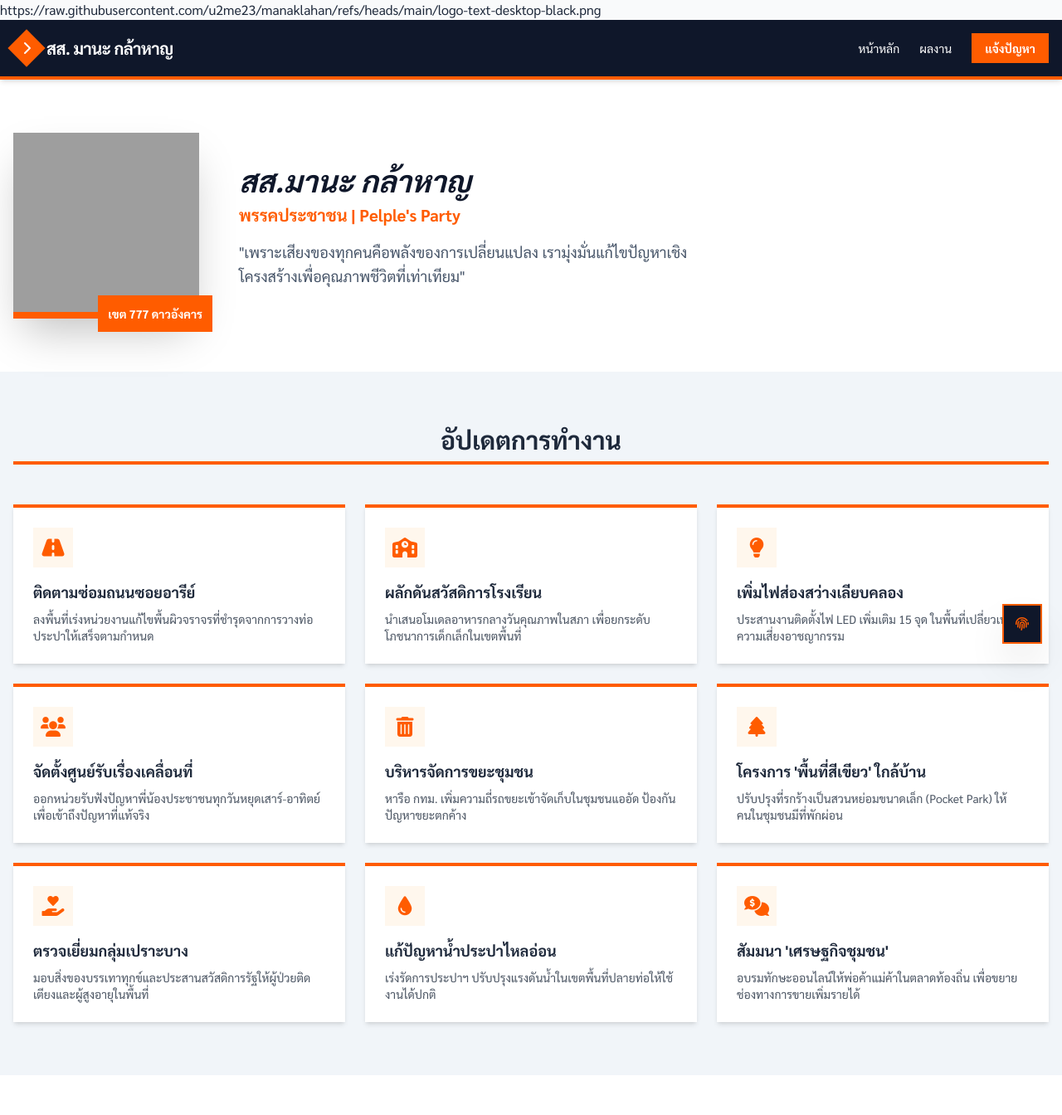
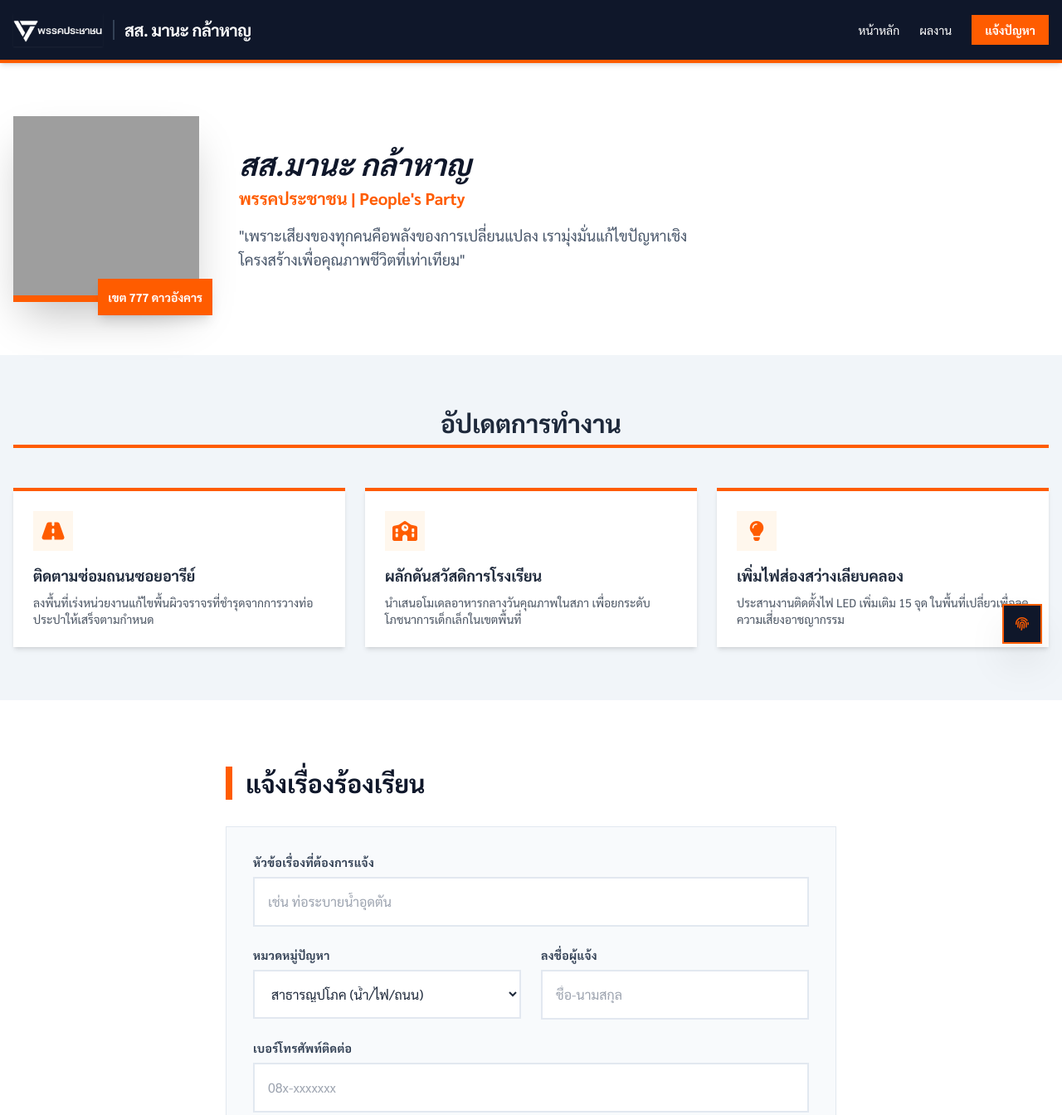
Before and after one commit to u2me23/manaklahan, a plain HTML site: page index.html in a window 1280 px wide. Shown: the top 1344 px of the page at 83% size. Drawn offline with nearby package versions, Linux system fonts and the light colour scheme; grey boxes are pictures that could not be loaded.

Commit message:
Update index.html

```diff
--- a/index.html
+++ b/index.html
@@ -1,5 +1,3 @@
-https://raw.githubusercontent.com/u2me23/manaklahan/refs/heads/main/logo-text-desktop-black.png
-
 <!DOCTYPE html>
 <html lang="th">
 <head>
@@ -23,11 +21,12 @@ https://raw.githubusercontent.com/u2me23/manaklahan/refs/heads/main/logo-text-de
     <div id="user-view">
         <nav class="bg-slate-900 text-white p-4 sticky top-0 z-50 shadow-md border-b-4 border-pp-orange">
             <div class="container mx-auto flex justify-between items-center">
-                <div class="flex items-center space-x-2">
-                    <div class="w-8 h-8 bg-pp-orange rotate-45 flex items-center justify-center">
-                        <i class="fas fa-chevron-right text-white -rotate-45"></i>
-                    </div>
-                    <h1 class="text-xl font-bold tracking-tight">สส. มานะ กล้าหาญ</h1>
+                <div class="flex items-center space-x-3">
+                    <img src="https://raw.githubusercontent.com/u2me23/manaklahan/refs/heads/main/logo-text-desktop-black.png"
+                         alt="โลโก้พรรค"
+                         class="h-10 w-auto brightness-0 invert shadow-sm">
+                    <div class="h-6 w-[2px] bg-slate-700 hidden md:block"></div>
+                    <h1 class="text-xl font-bold tracking-tight hidden sm:block">สส. มานะ กล้าหาญ</h1>
                 </div>
                 <div class="space-x-6 text-sm font-medium flex items-center">
                     <a href="#home" class="hover:text-pp-orange transition">หน้าหลัก</a>
@@ -43,13 +42,13 @@ https://raw.githubusercontent.com/u2me23/manaklahan/refs/heads/main/logo-text-de
                     <div class="w-56 h-56 bg-slate-200 rounded-none overflow-hidden shadow-2xl border-b-8 border-pp-orange">
                         <img src="https://api.dicebear.com/7.x/avataaars/svg?seed=Mana" alt="นายมานะ" class="w-full h-full object-cover">
                     </div>
-                    <div class="absolute -bottom-4 -right-4 bg-pp-orange text-white p-3 font-bold text-sm">
+                    <div class="absolute -bottom-4 -right-4 bg-pp-orange text-white p-3 font-bold text-sm shadow-lg">
                         เขต 777 ดาวอังคาร
                     </div>
                 </div>
                 <div class="text-center md:text-left">
                     <h2 class="text-4xl font-black text-slate-900 mb-2 uppercase italic">สส.มานะ กล้าหาญ</h2>
-                    <p class="text-pp-orange text-xl font-bold mb-4">พรรคประชาชน | Pelple's Party</p>
+                    <p class="text-pp-orange text-xl font-bold mb-4">พรรคประชาชน | People's Party</p>
                     <p class="text-slate-600 text-lg max-w-xl leading-relaxed">
                         "เพราะเสียงของทุกคนคือพลังของการเปลี่ยนแปลง เรามุ่งมั่นแก้ไขปัญหาเชิงโครงสร้างเพื่อคุณภาพชีวิตที่เท่าเทียม"
                     </p>
@@ -77,37 +76,7 @@ https://raw.githubusercontent.com/u2me23/manaklahan/refs/heads/main/logo-text-de
                     <h4 class="font-bold text-lg mb-2">เพิ่มไฟส่องสว่างเลียบคลอง</h4>
                     <p class="text-sm text-gray-600">ประสานงานติดตั้งไฟ LED เพิ่มเติม 15 จุด ในพื้นที่เปลี่ยวเพื่อลดความเสี่ยงอาชญากรรม</p>
                 </div>
-                <div class="bg-white border-t-4 border-pp-orange shadow-md p-6 hover:shadow-xl transition">
-                    <div class="w-12 h-12 bg-orange-50 flex items-center justify-center mb-4"><i class="fas fa-users text-pp-orange text-2xl"></i></div>
-                    <h4 class="font-bold text-lg mb-2">จัดตั้งศูนย์รับเรื่องเคลื่อนที่</h4>
-                    <p class="text-sm text-gray-600">ออกหน่วยรับฟังปัญหาพี่น้องประชาชนทุกวันหยุดเสาร์-อาทิตย์ เพื่อเข้าถึงปัญหาที่แท้จริง</p>
                 </div>
-                <div class="bg-white border-t-4 border-pp-orange shadow-md p-6 hover:shadow-xl transition">
-                    <div class="w-12 h-12 bg-orange-50 flex items-center justify-center mb-4"><i class="fas fa-trash-alt text-pp-orange text-2xl"></i></div>
-                    <h4 class="font-bold text-lg mb-2">บริหารจัดการขยะชุมชน</h4>
-                    <p class="text-sm text-gray-600">หารือ กทม. เพิ่มความถี่รถขยะเข้าจัดเก็บในชุมชนแออัด ป้องกันปัญหาขยะตกค้าง</p>
-                </div>
-                <div class="bg-white border-t-4 border-pp-orange shadow-md p-6 hover:shadow-xl transition">
-                    <div class="w-12 h-12 bg-orange-50 flex items-center justify-center mb-4"><i class="fas fa-tree text-pp-orange text-2xl"></i></div>
-                    <h4 class="font-bold text-lg mb-2">โครงการ 'พื้นที่สีเขียว' ใกล้บ้าน</h4>
-                    <p class="text-sm text-gray-600">ปรับปรุงที่รกร้างเป็นสวนหย่อมขนาดเล็ก (Pocket Park) ให้คนในชุมชนมีที่พักผ่อน</p>
-                </div>
-                <div class="bg-white border-t-4 border-pp-orange shadow-md p-6 hover:shadow-xl transition">
-                    <div class="w-12 h-12 bg-orange-50 flex items-center justify-center mb-4"><i class="fas fa-hand-holding-heart text-pp-orange text-2xl"></i></div>
-                    <h4 class="font-bold text-lg mb-2">ตรวจเยี่ยมกลุ่มเปราะบาง</h4>
-                    <p class="text-sm text-gray-600">มอบสิ่งของบรรเทาทุกข์และประสานสวัสดิการรัฐให้ผู้ป่วยติดเตียงและผู้สูงอายุในพื้นที่</p>
-                </div>
-                <div class="bg-white border-t-4 border-pp-orange shadow-md p-6 hover:shadow-xl transition">
-                    <div class="w-12 h-12 bg-orange-50 flex items-center justify-center mb-4"><i class="fas fa-tint text-pp-orange text-2xl"></i></div>
-                    <h4 class="font-bold text-lg mb-2">แก้ปัญหาน้ำประปาไหลอ่อน</h4>
-                    <p class="text-sm text-gray-600">เร่งรัดการประปาฯ ปรับปรุงแรงดันน้ำในเขตพื้นที่ปลายท่อให้ใช้งานได้ปกติ</p>
-                </div>
-                <div class="bg-white border-t-4 border-pp-orange shadow-md p-6 hover:shadow-xl transition">
-                    <div class="w-12 h-12 bg-orange-50 flex items-center justify-center mb-4"><i class="fas fa-comments-dollar text-pp-orange text-2xl"></i></div>
-                    <h4 class="font-bold text-lg mb-2">สัมมนา 'เศรษฐกิจชุมชน'</h4>
-                    <p class="text-sm text-gray-600">อบรมทักษะออนไลน์ให้พ่อค้าแม่ค้าในตลาดท้องถิ่น เพื่อขยายช่องทางการขายเพิ่มรายได้</p>
-                </div>
-            </div>
         </section>
 
         <section id="report" class="py-20 bg-white">
@@ -202,15 +171,12 @@ https://raw.githubusercontent.com/u2me23/manaklahan/refs/heads/main/logo-text-de
     </button>
 
     <script>
-        // *** วาง URL ของ Google Apps Script ของคุณที่นี่ ***
         const SCRIPT_URL = 'https://script.google.com/macros/s/AKfycbw5aKDUF5Ciw47zrBCiChkX-kZvJYtpNlSV_6juOYwmO_4GtgwrM_-fUC5DhHnLa3EQ/exec';
 
         document.getElementById('reportForm').addEventListener('submit', function(e) {
             e.preventDefault();
-
             const btn = document.getElementById('submitBtn');
             const btnText = document.getElementById('btnText');
-
             btn.disabled = true;
             btnText.innerHTML = '<i class="fas fa-circle-notch fa-spin mr-2"></i> กำลังส่งข้อมูลเข้าระบบ...';
 
@@ -228,11 +194,8 @@ https://raw.githubusercontent.com/u2me23/manaklahan/refs/heads/main/logo-text-de
             })
             .then(res => {
                 alert('ขอบคุณที่ร่วมแจ้งปัญหา! ข้อมูลถูกส่งถึงทีมงาน สส. เรียบร้อยแล้ว');
-
-                // อัปเดตตาราง Admin (Mockup)
                 const tableBody = document.getElementById('adminTableBody');
                 if(tableBody.innerText.includes('ยังไม่มีข้อมูล')){ tableBody.innerHTML = ''; }
-
                 const row = `
                     <tr class="border-b border-slate-700 hover:bg-slate-750 transition">
                         <td class="p-4 font-bold text-white">${formData.title}</td>
@@ -254,15 +217,9 @@ https://raw.githubusercontent.com/u2me23/manaklahan/refs/heads/main/logo-text-de
         function toggleView() {
             const user = document.getElementById('user-view');
             const admin = document.getElementById('admin-view');
-            if (user.style.display === "none") {
-                user.style.display = "block";
-                admin.style.display = "none";
-            } else {
-                user.style.display = "none";
-                admin.style.display = "block";
-            }
+            user.style.display = (user.style.display === "none") ? "block" : "none";
+            admin.style.display = (admin.style.display === "none") ? "block" : "none";
         }
     </script>
 </body>
-
 </html>
```
